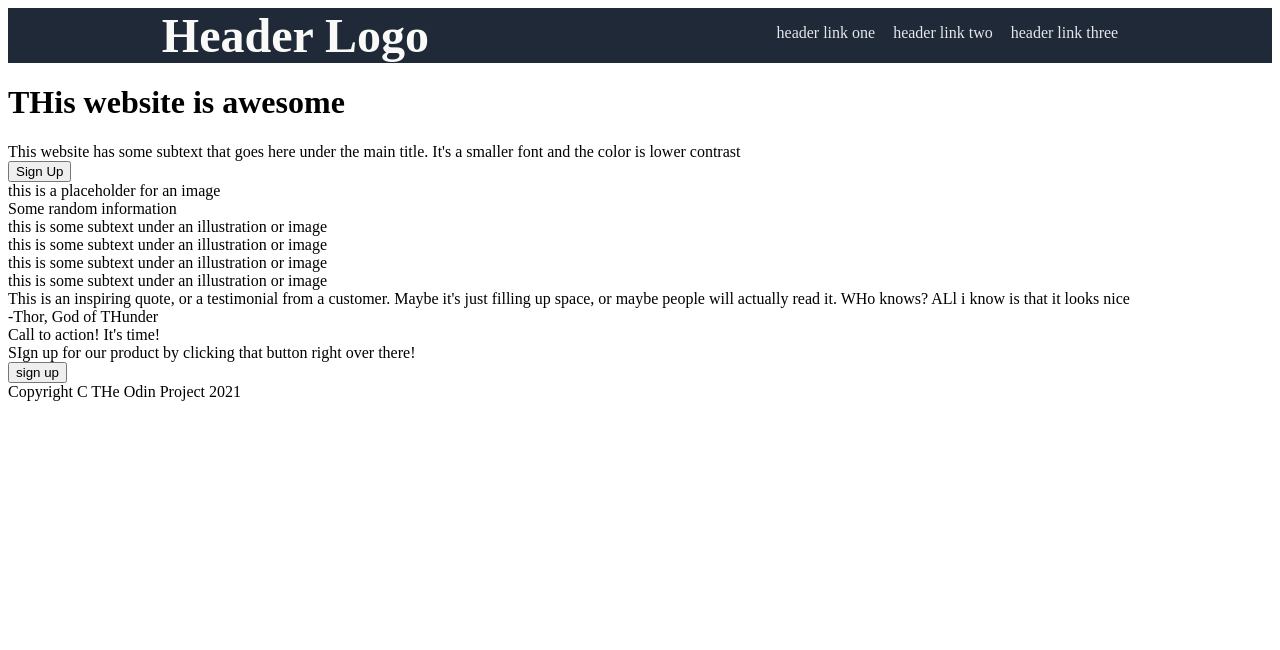
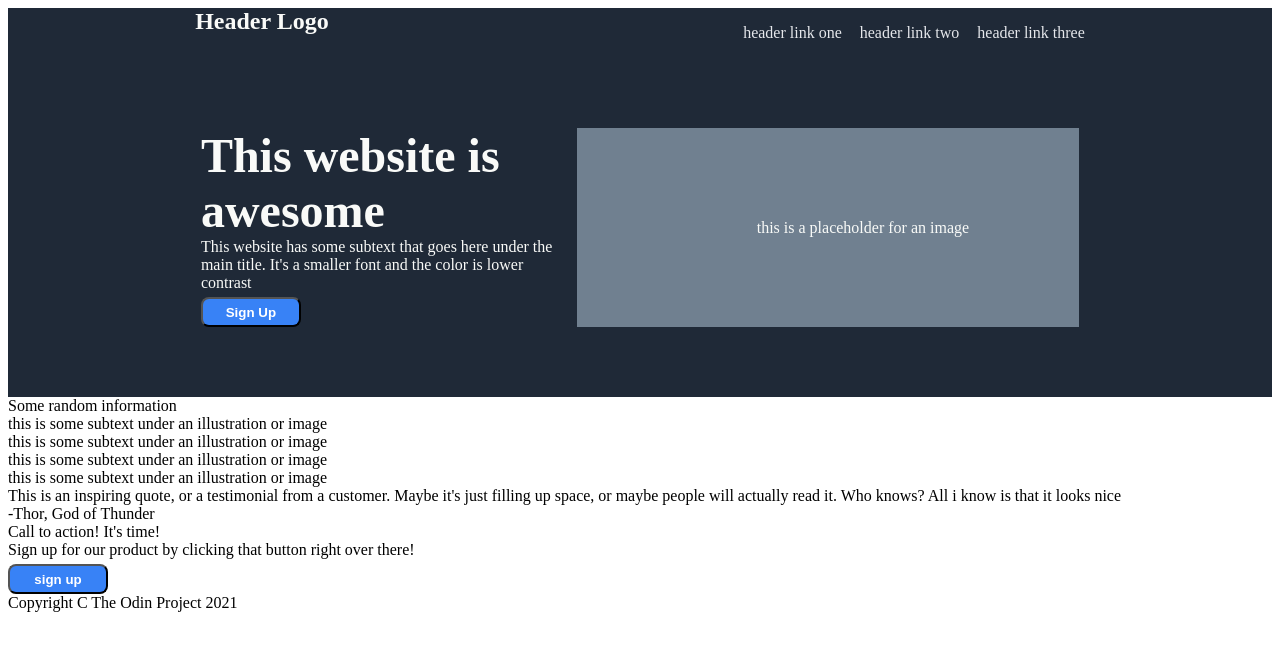
Before and after one commit to NickHChan/landingpage, a plain HTML site: page index.html in a window 1280 px wide. Drawn offline with Linux system fonts and the light colour scheme.

Commit message:
style headermid

```diff
--- a/index.html
+++ b/index.html
@@ -20,7 +20,7 @@
     </div>
     <div class="headermid"> <!-- 2nd box of 6-->
         <div class="headermidleft"> <!--Left side of second box-->
-            <h1>THis website is awesome</h1>
+            <div class="bigtext">This website is awesome</div>
             <div class="text">This website has some subtext that goes here under the main title. It's a smaller font and the color is lower contrast</div>
             <button>Sign Up</button>
         </div>
@@ -42,20 +42,20 @@
         </div>
     </div>
     <div class="middlebottom"> <!-- 4th box of 6-->
-        <div class="middlebottomtext">This is an inspiring quote, or a testimonial from a customer. Maybe it's just filling up space, or maybe people will actually read it. WHo knows? ALl i know is that it looks nice</div>
-        <div class="middlebottomtextauthor">-Thor, God of THunder</div>
+        <div class="middlebottomtext">This is an inspiring quote, or a testimonial from a customer. Maybe it's just filling up space, or maybe people will actually read it. Who knows? All i know is that it looks nice</div>
+        <div class="middlebottomtextauthor">-Thor, God of Thunder</div>
     </div>
     <div class="bottomtop"> <!-- 5th box of 6-->
         <div class="bottomtopcontent">
             <div class="bottomtopcontenttext">
                 <div class="bottomtopcontenttextone">Call to action! It's time!</div>
-                <div class="bottomtopcontenttexttwo">SIgn up for our product by clicking that button right over there!</div>
+                <div class="bottomtopcontenttexttwo">Sign up for our product by clicking that button right over there!</div>
             </div>
             <button>sign up</button>
         </div>
     </div>
     <div class="bottom"> <!-- 6th box-->
-        <div class="copyright">Copyright C THe Odin Project 2021</div>
+        <div class="copyright">Copyright C The Odin Project 2021</div>
     </div>
 </body>
 </html>
--- a/styles.css
+++ b/styles.css
@@ -8,13 +8,53 @@
 }
 .headertext {
     color: #F9FAF8;
-    font-size: 48px;
+    font-size: 24px;
     font-weight: bolder;
 }
-
 ul {
     list-style: none;
     display: flex;
     gap: 18px;
     color: #E5E7EB;
 }
+.headermid {
+    display: flex;
+    background-color: #1F2937;
+    justify-content: space-around;
+    padding: 70px;
+}
+.headermidleft,
+.headermidright  {
+    display: flex;
+}
+.headermidleft {
+    flex-direction: column;
+    justify-items: right;
+    flex-wrap: wrap;
+    max-width: 360px;
+    margin-right: -130px;
+}
+.bigtext {
+    font-size: 48px;
+    font-weight: bolder;
+    color: #F9FAF8;
+}
+.text {
+    color: #F9FAF8;
+}
+button {
+    height: 30px;
+    width: 100px;
+    color: white;
+    background-color: #3882F6;
+    border-radius: 8px;
+    margin-top: 5px;
+    font-weight: bold;
+}
+.headermidright {
+    padding: 60px 110px;
+    padding-left: 180px;
+    background-color: slategrey;
+    align-items: center;
+    margin-left: -100px;
+}
```
